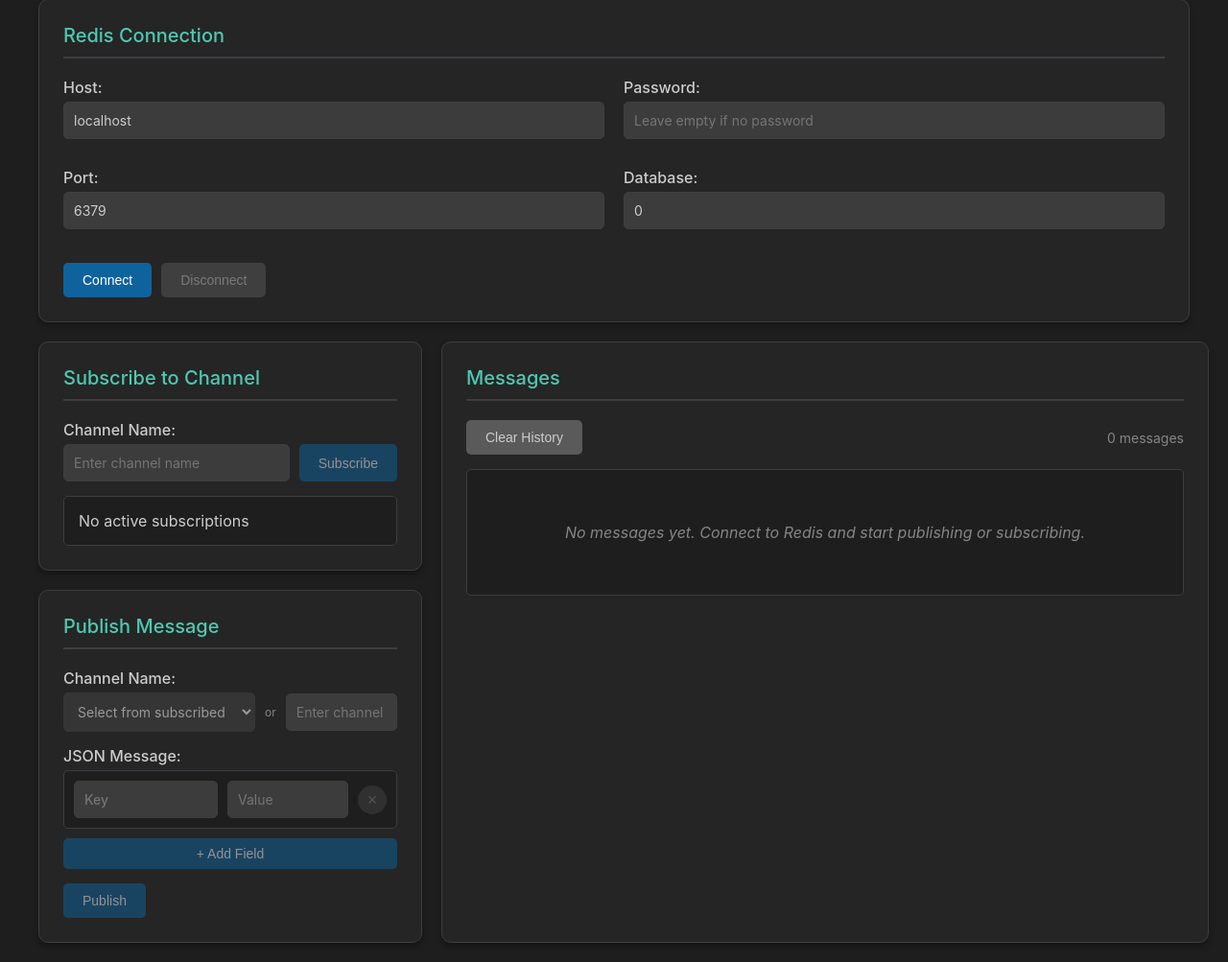
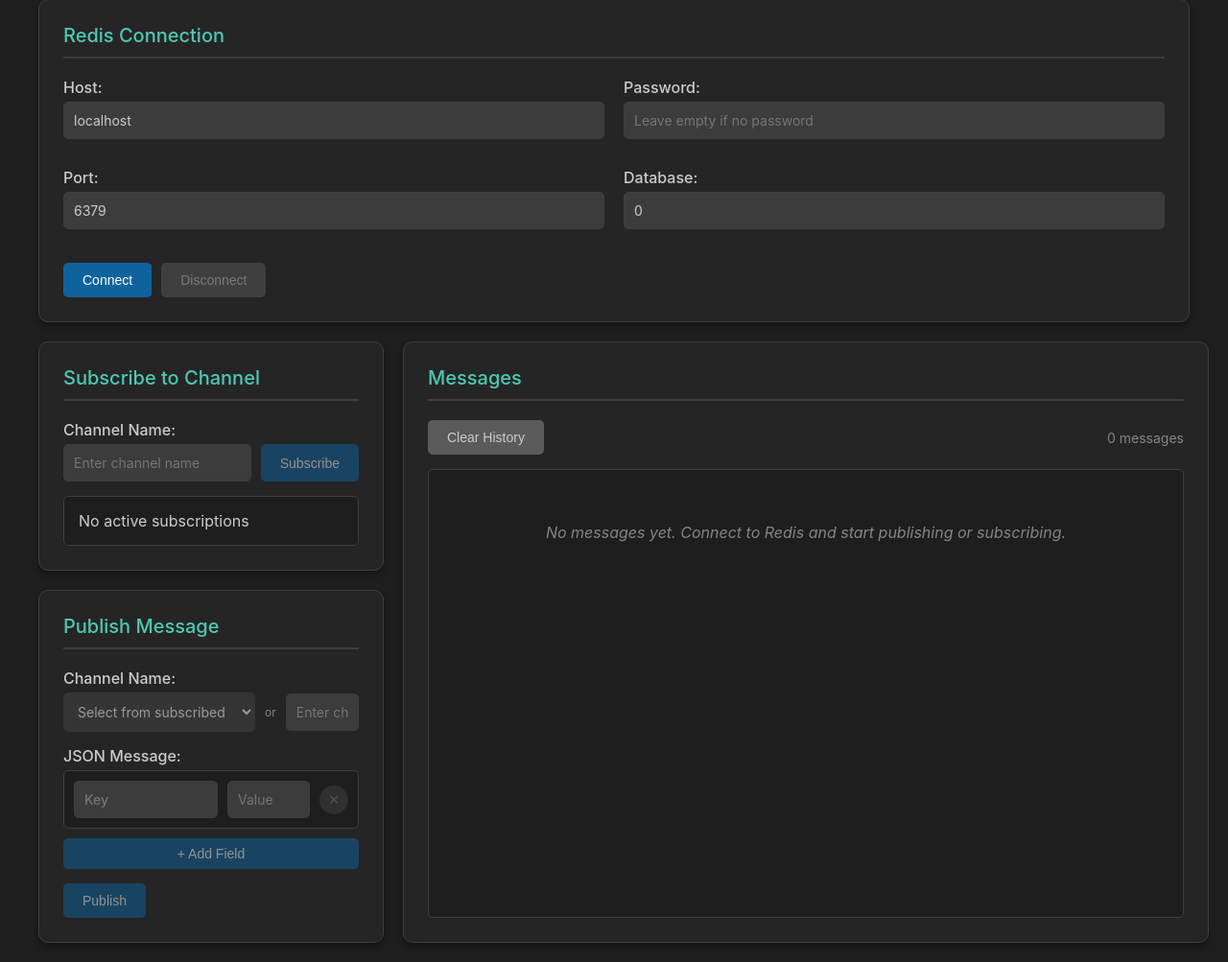
Before and after one commit to Jiooum102/redis_app, a Flask app: page / in a window 1280 px wide. Shown: the part 117-1120 px from the top of the page at 96% size. Run offline with Flask 3, Linux system fonts and the light colour scheme; some libraries are stand-ins or nearby versions.

Commit message:
Enhance CSS layout for improved responsiveness and consistency. Adjust widths, box-sizing, and padding for various sections, including the container, header, and messaging components. Implement flexbox for better alignment and spacing in the connection and messages sections.

```diff
--- a/static/css/style.css
+++ b/static/css/style.css
@@ -15,6 +15,9 @@ body {
 .container {
     max-width: 1200px;
     margin: 0 auto;
+    width: 100%;
+    box-sizing: border-box;
+    padding: 0;
 }
 
 header {
@@ -67,10 +70,15 @@ header h1 {
     display: flex;
     flex-direction: column;
     gap: 20px;
+    width: 100%;
+    box-sizing: border-box;
 }
 
 .connection-section {
     width: 100%;
+    max-width: 100%;
+    box-sizing: border-box;
+    flex-shrink: 0;
 }
 
 .connection-form-columns {
@@ -86,23 +94,43 @@ header h1 {
     gap: 15px;
 }
 
+.second-row {
+    display: flex;
+    gap: 20px;
+    width: 100%;
+    max-width: 100%;
+    box-sizing: border-box;
+    flex-shrink: 0;
+    align-items: flex-start;
+}
+
 .left-panel {
     display: flex;
     flex-direction: column;
     gap: 20px;
-    flex: 0 0 33.333%;
+    flex: 0 0 30%;
     min-width: 0;
+    box-sizing: border-box;
+    margin: 0;
+    padding: 0;
+    align-self: stretch;
+}
+
+.left-panel .card {
+    width: 100%;
+    margin: 0;
+    flex-shrink: 0;
 }
 
 .messages-section {
-    flex: 0 0 66.666%;
+    flex: 0 0 70%;
     min-width: 0;
-}
-
-.second-row {
+    box-sizing: border-box;
+    margin: 0;
+    padding: 0;
+    align-self: stretch;
     display: flex;
-    gap: 20px;
-    width: 100%;
+    flex-direction: column;
 }
 
 .card {
@@ -111,6 +139,10 @@ header h1 {
     padding: 25px;
     box-shadow: 0 4px 6px rgba(0, 0, 0, 0.3);
     border: 1px solid #3e3e42;
+    box-sizing: border-box;
+    width: 100%;
+    max-width: 100%;
+    margin: 0;
 }
 
 .card h2 {
@@ -412,9 +444,7 @@ button[type="submit"]:not(:disabled):hover,
     background: rgba(255, 255, 255, 0.4);
 }
 
-.messages-section {
-    grid-column: 1 / -1;
-}
+/* .messages-section grid-column removed - now using flex layout */
 
 .messages-controls {
     display: flex;
@@ -429,7 +459,8 @@ button[type="submit"]:not(:disabled):hover,
 }
 
 .messages-container {
-    max-height: 500px;
+    flex: 1;
+    min-height: 400px;
     overflow-y: auto;
     border: 1px solid #3e3e42;
     border-radius: 5px;
```
